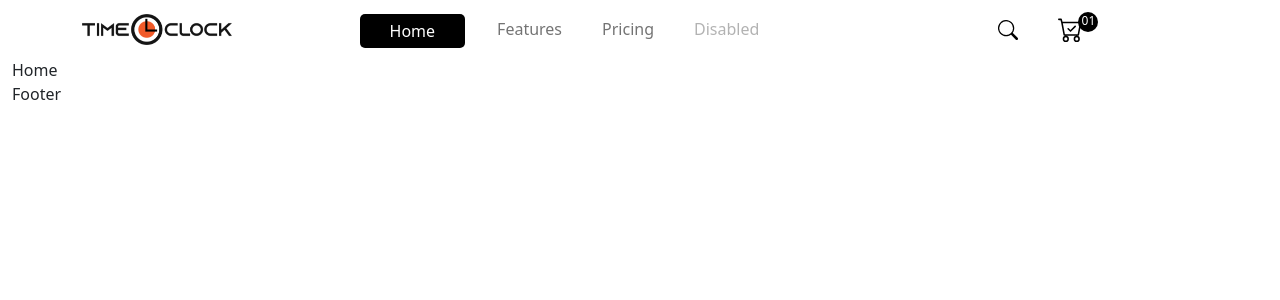
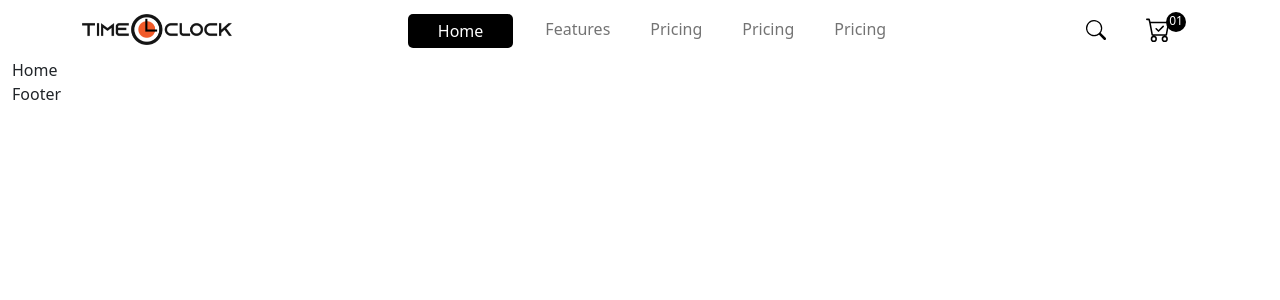
Before and after one commit to wabbi-khan/time-clock, a React (Create React App) app: page / in a window 1280 px wide. Shown: the top 300 px of the page. Built offline with nearby package versions, Linux system fonts and the light colour scheme.

Commit message:
nav done

```diff
--- a/src/App.jsx
+++ b/src/App.jsx
@@ -7,7 +7,7 @@ import About from "./pages/About";
 import "./Style/style.css";
 const App = () => {
   return (
-    <div className='container-fluid'>
+    <div className='container-fluid '>
       <Router>
         <NavBar />
         <Routes>
--- a/src/Style/style.css
+++ b/src/Style/style.css
@@ -1,5 +1,5 @@
 .bg {
-  background-image: url("../img/bg-img.png");
+    background-color: url("../img/bg-img.png");
     background-position: center;
     background-repeat: no-repeat;
     background-size: contain;
@@ -14,21 +14,26 @@ nav .active-link {
     border-radius: 5px;
     margin-top: 5px;
 }
+
 nav .active-link:hover {
     color: white;
 }
+
 nav .nav-icons {
     text-align: center;
     margin: auto;
 }
+
 nav .nav-icons li a {
     color: black;
 }
+
 nav .nav-icons .items {
     position: relative;
     width: 20px;
     margin: auto;
 }
+
 nav .nav-icons .items .totalProducts {
     position: absolute;
     background-color: black;
@@ -38,4 +43,7 @@ nav .nav-icons .items .totalProducts {
     height: 20px;
     margin: -30px 20px !important;
     border-radius: 50%;
-}/*# sourceMappingURL=style.css.map */
+}
+
+
+/*# sourceMappingURL=style.css.map */
--- a/src/components/NavBar/NavBar.jsx
+++ b/src/components/NavBar/NavBar.jsx
@@ -21,7 +21,7 @@ const NavBar = () => {
           <span className='navbar-toggler-icon'></span>
         </button>
         <div className='collapse navbar-collapse' id='navbarNav'>
-          <ul className='navbar-nav mx-auto text-center'>
+          <ul className='navbar-nav mx-auto me-4 text-center'>
             <li className='nav-item '>
               <Link
                 className='nav-link active-link'
@@ -40,12 +40,22 @@ const NavBar = () => {
               <Link className='nav-link' href='#'>
                 Pricing
               </Link>
+            </li>{" "}
+            <li className='nav-item ms-4'>
+              <Link className='nav-link' href='#'>
+                Pricing
+              </Link>
+            </li>{" "}
+            <li className='nav-item ms-4'>
+              <Link className='nav-link' href='#'>
+                Pricing
+              </Link>
             </li>
-            <li className='nav-item'>
+            {/* <li className='nav-item'>
               <Link className='nav-link disabled ms-4'>Disabled</Link>
-            </li>
+            </li> */}
           </ul>
-          <ul className='navbar-nav mx-auto text-center nav-icons'>
+          <ul className='navbar-nav me-4 text-center nav-icons'>
             <li className='nav-item '>
               <Link className='nav-link' to={"/"}>
                 <svg
```
Lines whose indentation alone changed are shown as unchanged.
